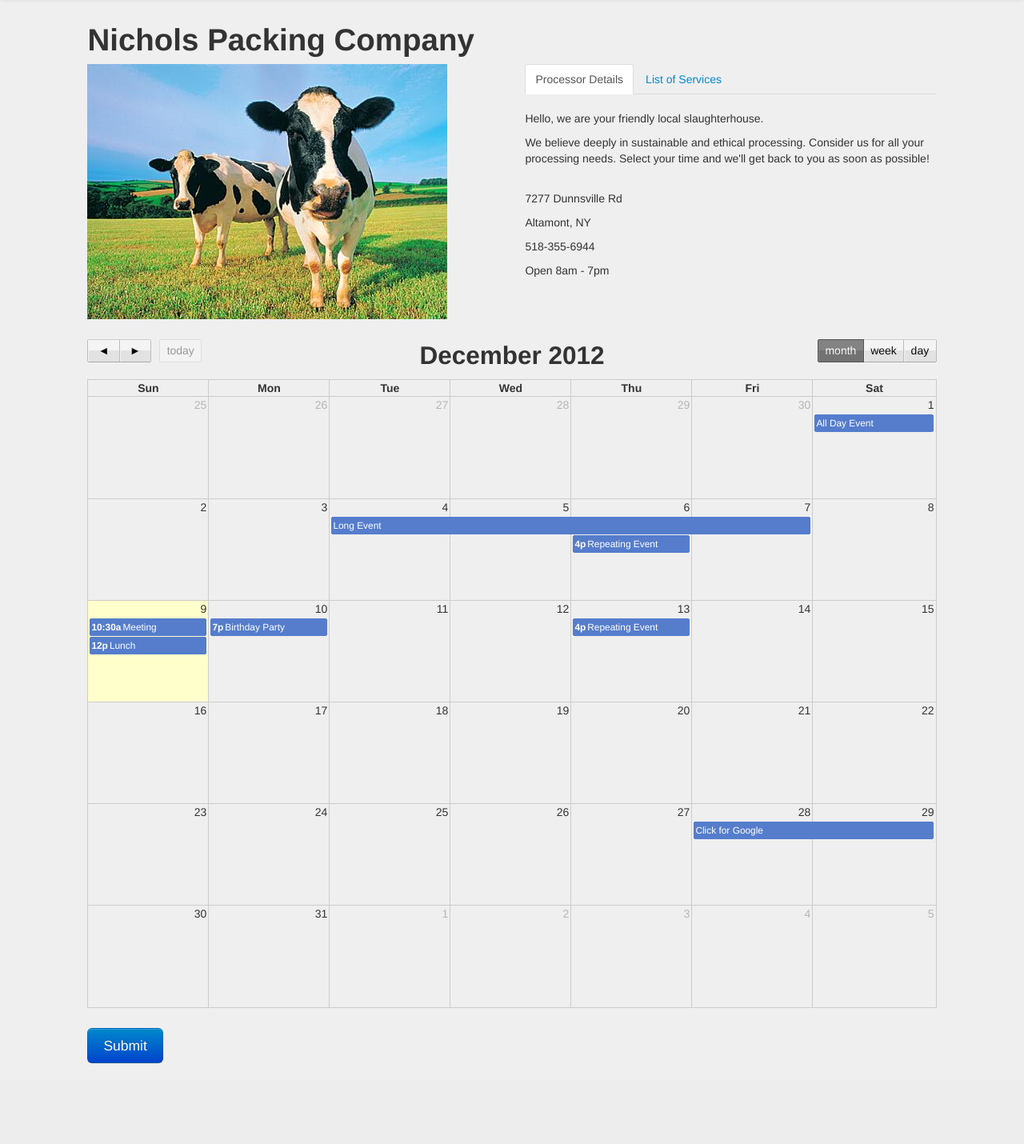
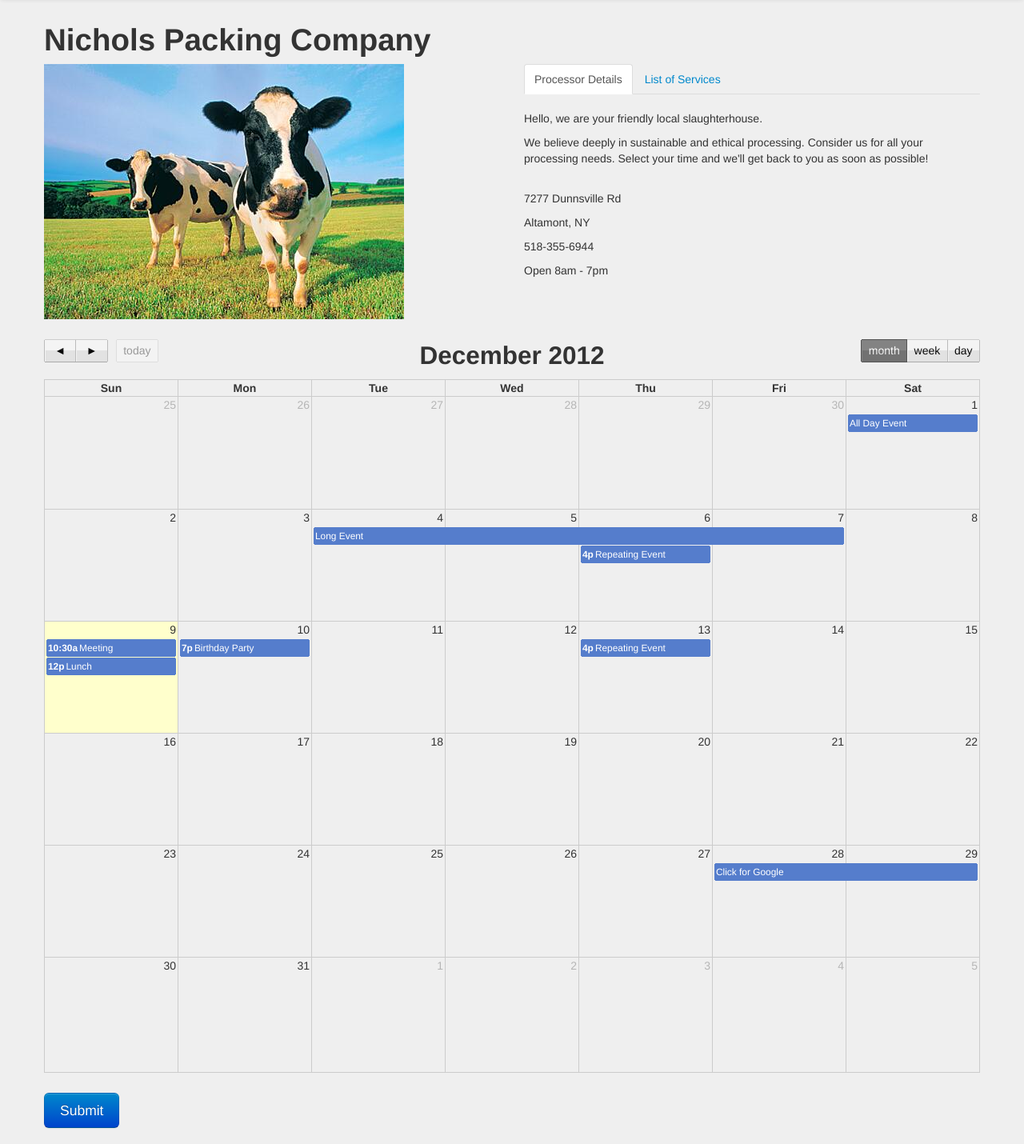
Before and after one commit to triplec1988/Hack----Meat, a Django app: page /r/processor_reserve in a window 1280 px wide. Shown: the part 42-1472 px from the top of the page at 80% size. Before the commit the page ends 1371 px from the top, so only its background shows below. Run offline with Django 3.2, Linux system fonts and the light colour scheme; parts of the project's set-up code (start-up, migrations or seed data) failed here and were passed over; some libraries are stand-ins or nearby versions.

Commit message:
enhancements. now i'm really going to bed..

```diff
--- a/templates/account/signup_processor.html
+++ b/templates/account/signup_processor.html
@@ -15,8 +15,10 @@
 
 {% block content %}
 
+<div class="container">
+
 	<div class="row-fluid">
-	<div class="span10 offset1">
+		<div class="span12">
 			<form>
 			  <fieldset>
 			  	<div class="row-fluid">
@@ -246,7 +248,7 @@
 			</form>
 		</div>
 	</div>
-
+</div>
 
 
 
--- a/templates/base/home.html
+++ b/templates/base/home.html
@@ -6,8 +6,9 @@
 
 
 {% block content %}
+<div class="container">
 <div class="row-fluid splash-title-row">
-    <div class="span10 offset1">
+    <div class="span12">
         <h1 class="splash-title" style="float:left">
             Slot for Slaught
         </h1>
@@ -23,7 +24,7 @@
 </div>
 
 <div class="row-fluid">
-    <div class="span10 offset1">
+    <div class="span12">
         <div class="hero-unit">
             <div class="row-fluid">
                 <div class="span6">
@@ -42,6 +43,7 @@
         </div>
     </div>
 </div>
+</div>
 {% endblock %}
 
 
--- a/templates/reservation/cut_step.html
+++ b/templates/reservation/cut_step.html
@@ -1,9 +1,9 @@
 {% extends "base.html" %}
 
 {% block content %}
-
+<div class="container">
 	<div class="row-fluid">
-	<div class="span10 offset1">
+		<div class="span12">
 		<h3>Please select the cuts you want.</h3>
 
 		<form action="" method="post">
@@ -13,4 +13,5 @@
 		  </form>
 		</div>
 	</div>
+</div>
 {% endblock %}
--- a/templates/reservation/processor_reserve.html
+++ b/templates/reservation/processor_reserve.html
@@ -1,16 +1,16 @@
 {% extends "base.html" %}
 
 {% block content %}
-
+<div class="container">
 	<div class="row-fluid">
-	<h1 class="span10 offset1 title">Nichols Packing Company</h1>
+		<h1 class="span12 title">Nichols Packing Company</h1>
 	</div>
 
 	<div class="row-fluid">
-	<div class="span5 offset1">
+		<div class="span6">
 			<img src="{{STATIC_URL}}img/happycows.jpg" id="happycows"></img>
 		</div>
-	<div class="span5">
+		<div class="span6">
 			<div class="tabbable"> <!-- Only required for left/right tabs -->
 			  <ul class="nav nav-tabs">
 			    <li class="active"><a href="#tab1" data-toggle="tab">Processor Details</a></li>
@@ -66,13 +66,14 @@
 
 
 	<div class="row-fluid">
-	<div class="span10 offset1">
+		<div class="span12">
 			<div id="calendar">
 			</div>
 		<div>
 			<button type="submit" class="btn btn-large btn-primary">Submit</button>
 		</div>
 		<br>
+		</div>
 	</div>
 </div>
 
--- a/templates/reservation/reservation.html
+++ b/templates/reservation/reservation.html
@@ -1,6 +1,7 @@
 {% extends "base.html" %}
 
 {% block content %}
+<div class="container">
 	<p>Processor Reservation Form</p>
 
 	<form action="" method="post">
@@ -8,7 +9,7 @@
 	  {{ form.as_p }}
 	  <p><button type="submit">Next Step</button></p>
 	  </form>
-
+</div>
 
 
 
```
Also changed, not shown: templates/account/processors.html (+4 -3 lines), templates/reservation/reservation_complete.html (+6 -6 lines). Lines whose indentation alone changed are shown as unchanged.
